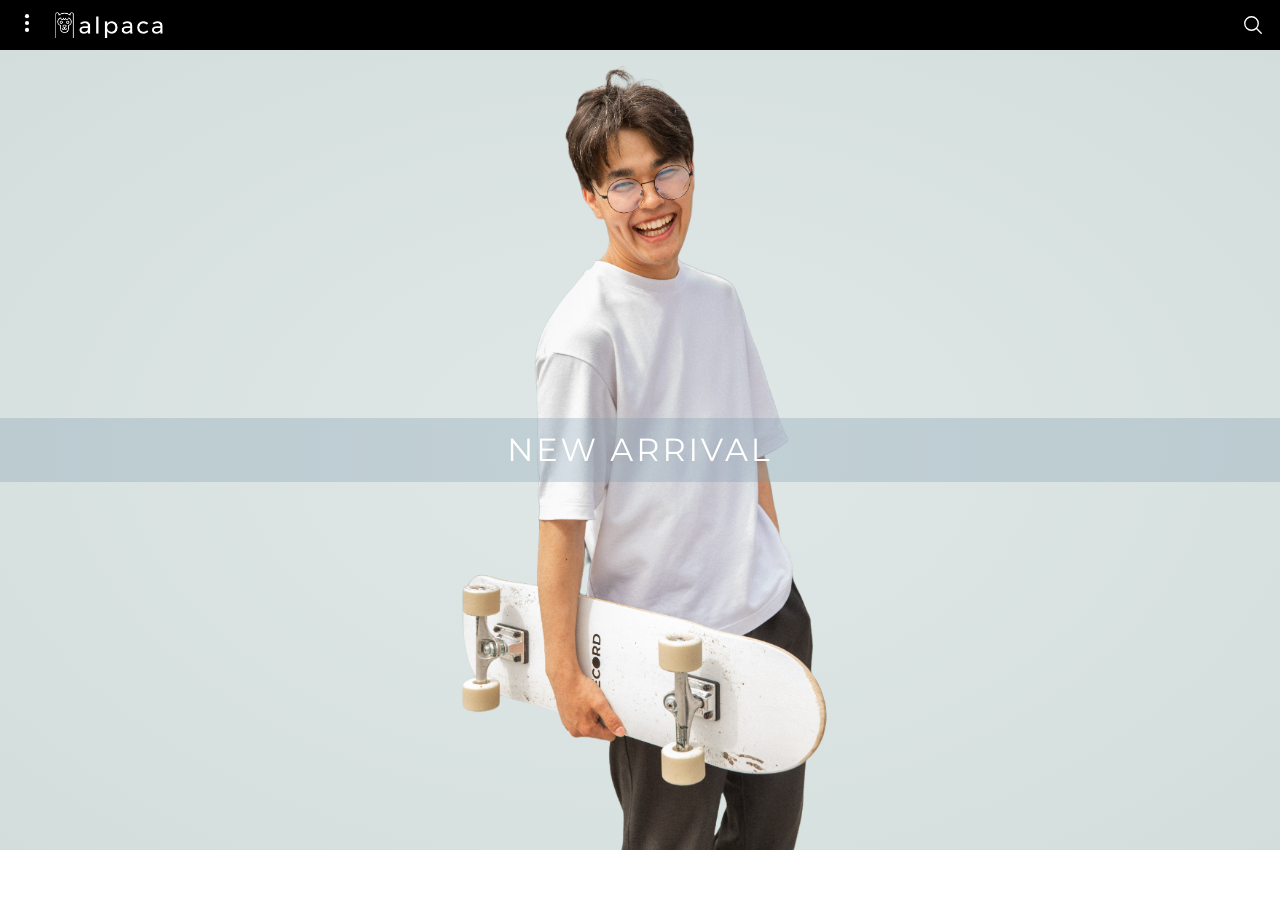
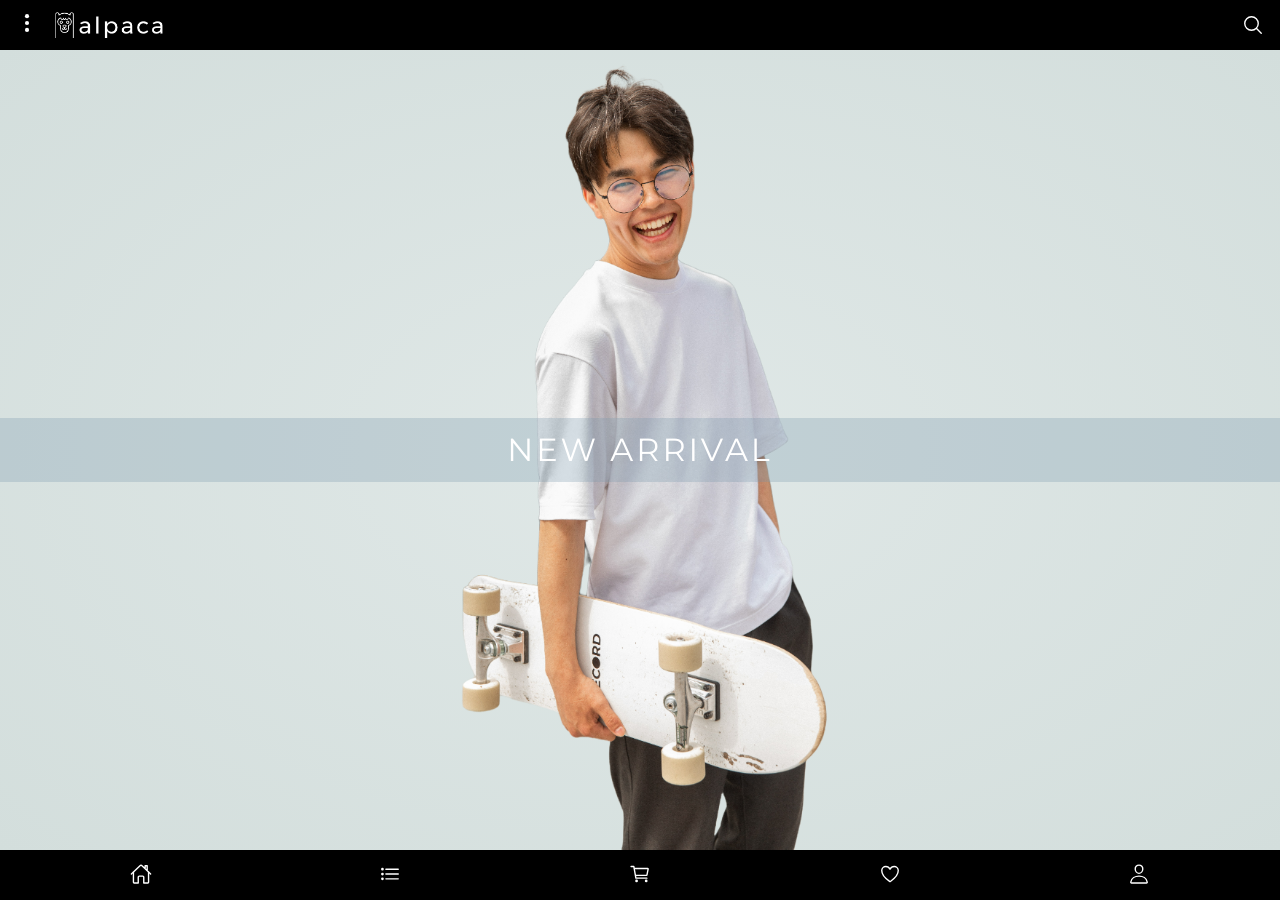
Before and after one commit to aldi-milano/alpaca-store, a React (Create React App) app: page / in a window 1280 px wide. Before the commit the page ends 850 px from the top, so only its background shows below. Built offline with nearby package versions, Linux system fonts and the light colour scheme; no server answers.

Commit message:
adding nav icon

```diff
--- a/src/App.js
+++ b/src/App.js
@@ -1,6 +1,7 @@
 import React from 'react';
 import Header from './components/header/Header';
 import Hero from './components/hero/Hero';
+import Navigation from './components/navigation/Navigation';
 import './scss/style.scss';
 
 function App() {
@@ -18,6 +19,7 @@ function App() {
     <main>
       <Header />
       <Hero />
+      <Navigation />
     </main>
   );
 }
--- a/src/components/header/header.scss
+++ b/src/components/header/header.scss
@@ -12,10 +12,7 @@
     cursor: pointer;
   }
   &__icon {
-    font-size: u.rem(22);
-    font-weight: 400;
-    cursor: pointer;
-    color: #fff;
+    @include u.icon;
   }
 
   &__icon-container {
--- /dev/null
+++ b/src/components/navigation/Navigation.js
@@ -0,0 +1,22 @@
+import React from 'react';
+import Cart from './icon/Cart';
+import Category from './icon/Category';
+import Home from './icon/Home';
+import Profile from './icon/Profile';
+import Wishlist from './icon/Wishlist';
+
+import './navigation.scss';
+
+function Navigation() {
+  return (
+    <nav className='nav'>
+      <Home />
+      <Category />
+      <Cart />
+      <Wishlist />
+      <Profile />
+    </nav>
+  );
+}
+
+export default Navigation;
--- a/src/components/navbar/Cart.js
+++ b/src/components/navigation/icon/Cart.js
@@ -5,7 +5,7 @@ import { IoCartOutline } from 'react-icons/io5';
 function Cart() {
   return (
     <div>
-      <IoCartOutline className='header__icon' />
+      <IoCartOutline className='nav__icon' />
     </div>
   );
 }
--- /dev/null
+++ b/src/components/navigation/icon/Category.js
@@ -0,0 +1,12 @@
+import React from 'react';
+import { IoListOutline } from 'react-icons/io5';
+
+function Category() {
+  return (
+    <div>
+      <IoListOutline className='nav__icon' />
+    </div>
+  );
+}
+
+export default Category;
--- /dev/null
+++ b/src/components/navigation/icon/Home.js
@@ -0,0 +1,12 @@
+import React from 'react';
+import { IoHomeOutline } from 'react-icons/io5';
+
+function Home() {
+  return (
+    <div>
+      <IoHomeOutline className='nav__icon' />
+    </div>
+  );
+}
+
+export default Home;
--- a/src/components/navbar/Profile.js
+++ b/src/components/navigation/icon/Profile.js
@@ -5,7 +5,7 @@ import { IoPersonOutline } from 'react-icons/io5';
 function Profile() {
   return (
     <div>
-      <IoPersonOutline className='header__icon' />
+      <IoPersonOutline className='nav__icon' />
     </div>
   );
 }
--- a/src/components/navbar/Wishlist.js
+++ b/src/components/navigation/icon/Wishlist.js
@@ -4,7 +4,7 @@ import { IoHeartOutline } from 'react-icons/io5';
 function Wishlist() {
   return (
     <div>
-      <IoHeartOutline className='header__icon' />
+      <IoHeartOutline className='nav__icon' />
     </div>
   );
 }
--- /dev/null
+++ b/src/components/navigation/navigation.scss
@@ -0,0 +1,18 @@
+@use '../../scss/utility' as u;
+
+.nav {
+  @include u.flex(space-around, center);
+  background-color: #000;
+  height: u.rem(50);
+  padding: 0 1rem;
+
+  &__icon {
+    @include u.icon;
+
+    &:hover {
+      border-bottom: 1px solid #fff;
+      padding-bottom: 2px;
+      transform: scale(1.2);
+    }
+  }
+}
--- a/src/scss/utility/_mixin.scss
+++ b/src/scss/utility/_mixin.scss
@@ -1,5 +1,13 @@
+@use './function' as f;
+
 @mixin flex($jus: center, $alg: center) {
   display: flex;
   justify-content: $jus;
   align-items: $alg;
 }
+
+@mixin icon() {
+  font-size: f.rem(22);
+  cursor: pointer;
+  color: #fff;
+}
```
